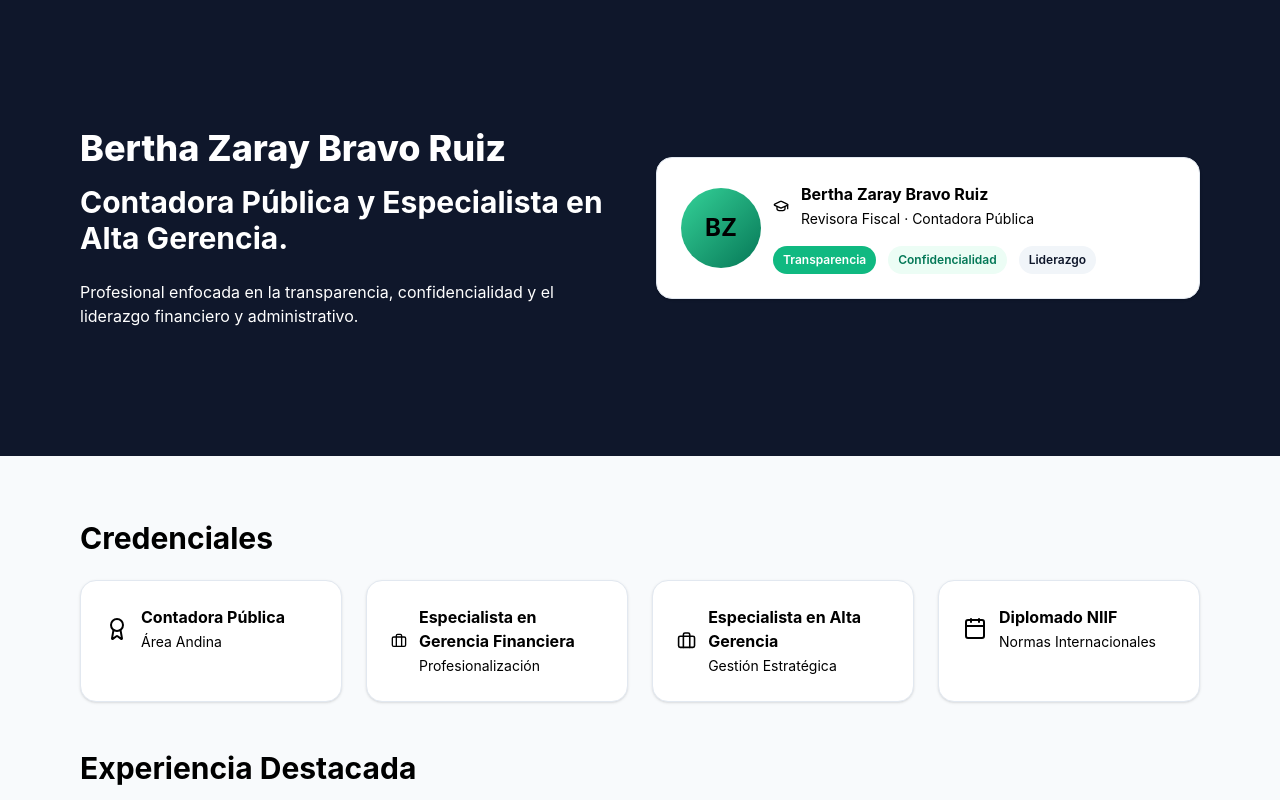
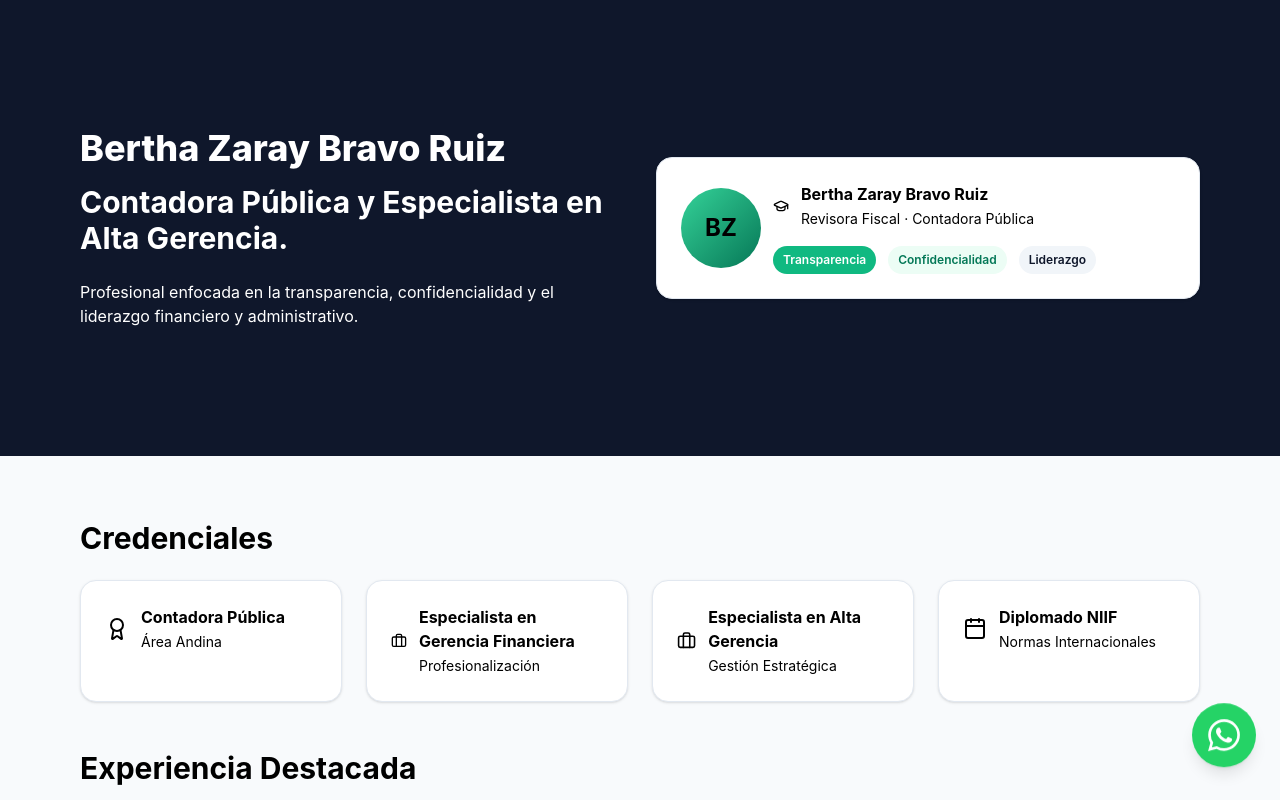
Before and after one commit to jscalderon65/fiscal-audit-transparency-portal, a React (Vite) app: page / in a window 1280 px wide. Shown: the top 800 px of the page. Built offline with nearby package versions, Linux system fonts and the light colour scheme; no server answers.

Commit message:
fix: WhatsApp vuelve al home con import directo

```diff
--- a/src/pages/profile/index.tsx
+++ b/src/pages/profile/index.tsx
@@ -9,6 +9,7 @@ import {
   Calendar,
 } from "lucide-react";
 import { motion } from "framer-motion";
+import WhatsAppButton from "../../ui/WhatsAppButton";
 
 const Profile: React.FC = () => {
   return (
@@ -156,6 +157,8 @@ const Profile: React.FC = () => {
           </section>
         </div>
       </main>
+
+      <WhatsAppButton />
     </div>
   );
 };
```
